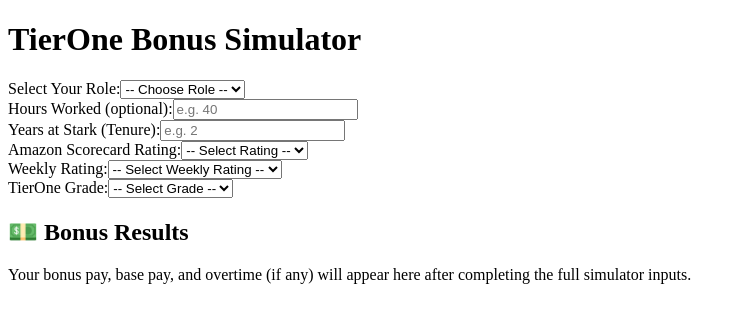
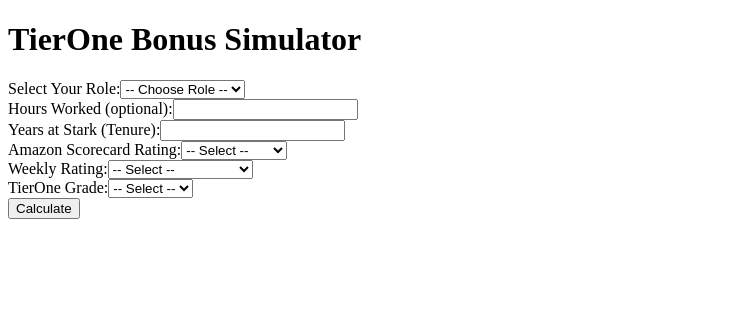
Before and after one commit to StarkTierOne/TierOne-simulator, a React (Create React App) app: page / in a window 1280 px wide. Shown: the top 322 px of the page, without its empty margins (0-746 px from the left). Built offline with nearby package versions, Linux system fonts and the light colour scheme.

Commit message:
Update App.jsx

```diff
--- a/src/App.jsx
+++ b/src/App.jsx
@@ -8,21 +8,52 @@
   const [amazonScore, setAmazonScore] = useState("");
   const [weeklyRating, setWeeklyRating] = useState("");
   const [grade, setGrade] = useState("");
+  const [calculate, setCalculate] = useState(false);
+  const [includeNetradyne, setIncludeNetradyne] = useState(false);
 
   const isTrainerOrSupervisor = role === "Trainer" || role === "Supervisor";
+  const numericHours = parseFloat(hoursWorked || 0);
+  const effectiveBaseRate = isTrainerOrSupervisor && baseRate ? parseFloat(baseRate) : 24;
+  const regularHours = Math.min(numericHours, 40);
+  const overtimeHours = numericHours > 40 ? numericHours - 40 : 0;
+
+  // Bonus/hr logic from your matrix (simplified demo version)
+  function getBonusRate() {
+    if (grade === "S-Tier" && weeklyRating === "Perfect" && amazonScore === "Fantastic Plus") return 8.0;
+    if (grade === "A" && weeklyRating === "Perfect" && parseFloat(tenure) >= 5 && amazonScore === "Fantastic") return 7.5;
+    if (grade === "B" && weeklyRating === "Perfect" && parseFloat(tenure) >= 3 && amazonScore === "Fantastic") return 6.5;
+    if (grade === "C" && weeklyRating === "Perfect" && parseFloat(tenure) >= 1 && amazonScore === "Fantastic") return 5.5;
+    if (grade === "C" && weeklyRating === "Perfect" && parseFloat(tenure) < 1 && amazonScore === "Fantastic Plus") return 0.75;
+    if (["Fair", "Poor"].includes(amazonScore)) return 0;
+    if (grade === "C" && weeklyRating === "Meets Requirements" && parseFloat(tenure) < 1) return 0;
+    if (["Action Required", "Needs Improvement"].includes(weeklyRating)) return 0;
+    return 0; // fallback
+  }
+
+  const bonusRate = getBonusRate();
+  const bonusPay = regularHours * bonusRate;
+  const basePay = effectiveBaseRate * regularHours;
+  const otPay = overtimeHours * effectiveBaseRate * 1.5;
+
+  // Netradyne bonus logic
+  const netradyneBonus =
+    includeNetradyne && ["Perfect", "Meets Requirements"].includes(weeklyRating)
+      ? amazonScore === "Fantastic Plus" || amazonScore === "Fantastic"
+        ? 20
+        : amazonScore === "Good"
+        ? 10
+        : 0
+      : 0;
+
+  const totalPay = basePay + bonusPay + otPay + netradyneBonus;
 
   return (
     <div className="max-w-xl mx-auto p-4 space-y-4 text-sm">
       <h1 className="text-xl font-bold">TierOne Bonus Simulator</h1>
 
-      {/* Role Selection */}
       <div>
         <label className="block font-medium mb-1">Select Your Role:</label>
-        <select
-          className="w-full border rounded p-2"
-          value={role}
-          onChange={(e) => setRole(e.target.value)}
-        >
+        <select className="w-full border p-2" value={role} onChange={(e) => setRole(e.target.value)}>
           <option value="">-- Choose Role --</option>
           <option value="Driver">Driver</option>
           <option value="Trainer">Trainer</option>
@@ -30,56 +61,27 @@
         </select>
       </div>
 
-      {/* Hours Worked (Optional) */}
       <div>
-        <label className="block font-medium mb-1">Hours Worked (optional):</label>
-        <input
-          type="number"
-          className="w-full border rounded p-2"
-          placeholder="e.g. 40"
-          value={hoursWorked}
-          onChange={(e) => setHoursWorked(e.target.value)}
-        />
+        <label className="block">Hours Worked (optional):</label>
+        <input type="number" className="w-full border p-2" value={hoursWorked} onChange={(e) => setHoursWorked(e.target.value)} />
       </div>
 
-      {/* Base Rate (Optional for Trainer/Supervisor Only) */}
       {isTrainerOrSupervisor && (
         <div>
-          <label className="block font-medium mb-1">
-            Base Rate (optional for {role.toLowerCase()}s):
-          </label>
-          <input
-            type="number"
-            className="w-full border rounded p-2"
-            placeholder="e.g. 26.00"
-            value={baseRate}
-            onChange={(e) => setBaseRate(e.target.value)}
-          />
+          <label className="block">Base Rate (optional):</label>
+          <input type="number" className="w-full border p-2" value={baseRate} onChange={(e) => setBaseRate(e.target.value)} />
         </div>
       )}
 
-      {/* Tenure */}
       <div>
-        <label className="block font-medium mb-1">Years at Stark (Tenure):</label>
-        <input
-          type="number"
-          className="w-full border rounded p-2"
-          placeholder="e.g. 2"
-          step="0.1"
-          value={tenure}
-          onChange={(e) => setTenure(e.target.value)}
-        />
+        <label className="block">Years at Stark (Tenure):</label>
+        <input type="number" step="0.1" className="w-full border p-2" value={tenure} onChange={(e) => setTenure(e.target.value)} />
       </div>
 
-      {/* Amazon Scorecard */}
       <div>
-        <label className="block font-medium mb-1">Amazon Scorecard Rating:</label>
-        <select
-          className="w-full border rounded p-2"
-          value={amazonScore}
-          onChange={(e) => setAmazonScore(e.target.value)}
-        >
-          <option value="">-- Select Rating --</option>
+        <label className="block">Amazon Scorecard Rating:</label>
+        <select className="w-full border p-2" value={amazonScore} onChange={(e) => setAmazonScore(e.target.value)}>
+          <option value="">-- Select --</option>
           <option value="Fantastic Plus">Fantastic Plus</option>
           <option value="Fantastic">Fantastic</option>
           <option value="Good">Good</option>
@@ -88,15 +90,10 @@
         </select>
       </div>
 
-      {/* Weekly Rating */}
       <div>
-        <label className="block font-medium mb-1">Weekly Rating:</label>
-        <select
-          className="w-full border rounded p-2"
-          value={weeklyRating}
-          onChange={(e) => setWeeklyRating(e.target.value)}
-        >
-          <option value="">-- Select Weekly Rating --</option>
+        <label className="block">Weekly Rating:</label>
+        <select className="w-full border p-2" value={weeklyRating} onChange={(e) => setWeeklyRating(e.target.value)}>
+          <option value="">-- Select --</option>
           <option value="Perfect">Perfect</option>
           <option value="Meets Requirements">Meets Requirements</option>
           <option value="Needs Improvement">Needs Improvement</option>
@@ -104,15 +101,10 @@
         </select>
       </div>
 
-      {/* TierOne Grade */}
       <div>
-        <label className="block font-medium mb-1">TierOne Grade:</label>
-        <select
-          className="w-full border rounded p-2"
-          value={grade}
-          onChange={(e) => setGrade(e.target.value)}
-        >
-          <option value="">-- Select Grade --</option>
+        <label className="block">TierOne Grade:</label>
+        <select className="w-full border p-2" value={grade} onChange={(e) => setGrade(e.target.value)}>
+          <option value="">-- Select --</option>
           <option value="S-Tier">S-Tier</option>
           <option value="A">A</option>
           <option value="B">B</option>
@@ -122,13 +114,36 @@
         </select>
       </div>
 
-      {/* Placeholder for Output */}
-      <div className="mt-6 border-t pt-4">
-        <h2 className="font-semibold text-lg">💵 Bonus Results</h2>
-        <p className="text-gray-600 italic">
-          Your bonus pay, base pay, and overtime (if any) will appear here after completing the full simulator inputs.
-        </p>
-      </div>
+      {!calculate && (
+        <button onClick={() => setCalculate(true)} className="mt-4 px-4 py-2 bg-blue-600 text-white rounded">
+          Calculate
+        </button>
+      )}
+
+      {calculate && (
+        <>
+          <div className="mt-6 border-t pt-4 space-y-2">
+            <h2 className="font-semibold text-lg">💵 Bonus Results</h2>
+            <div><strong>Base Pay:</strong> ${basePay.toFixed(2)}</div>
+            <div><strong>TierOne Bonus:</strong> ${bonusPay.toFixed(2)}</div>
+            {overtimeHours > 0 && <div><strong>Overtime Pay:</strong> ${otPay.toFixed(2)}</div>}
+            {includeNetradyne && <div><strong>Netradyne Bonus:</strong> ${netradyneBonus.toFixed(2)}</div>}
+            <div className="pt-2 border-t font-bold">Total Weekly Pay: ${totalPay.toFixed(2)}</div>
+          </div>
+
+          <div className="mt-4">
+            <label className="inline-flex items-center">
+              <input
+                type="checkbox"
+                className="mr-2"
+                checked={includeNetradyne}
+                onChange={(e) => setIncludeNetradyne(e.target.checked)}
+              />
+              Include Netradyne Bonus
+            </label>
+          </div>
+        </>
+      )}
     </div>
   );
 }
```
